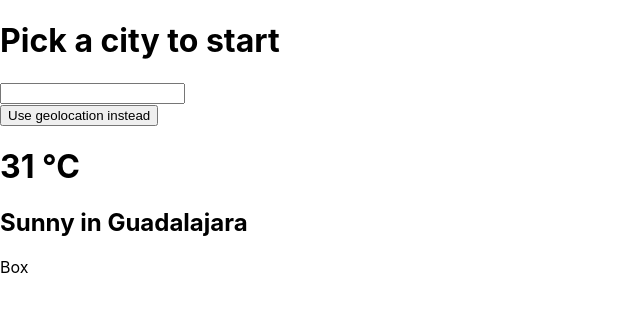
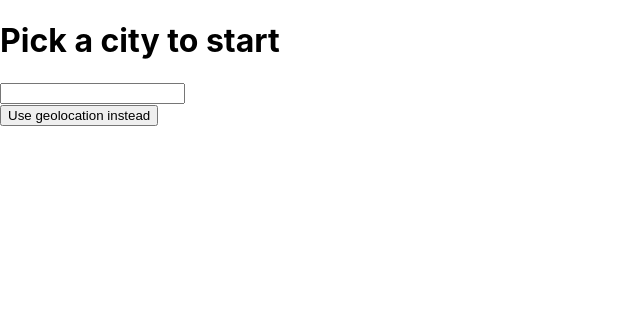
Before and after one commit to Barraza44/top-weather-app, a React (Create React App) app: page / in a window 1280 px wide. Shown: the top 312 px of the page, without its empty margins (0-640 px from the left). Built offline with nearby package versions, Linux system fonts and the light colour scheme.

Commit message:
added visibility toggle

```diff
--- a/src/App.tsx
+++ b/src/App.tsx
@@ -5,7 +5,7 @@ import SearchBox from "./searchBox";
 
 function App() {
   const [ location, setLocation ] = useState({lat: 0, lon: 0});
-  const [ city, setCity] = useState({cityName: "London"});
+  const [ city, setCity] = useState({cityName: ""});
   const [ visibility, setVisibility ] = useState("shown")
   const geoLocate = () => {
 
@@ -32,9 +32,9 @@ function App() {
       <h1 className={visibility}>Pick a city to start</h1>
       <SearchBox visibility={visibility} />
       <button onClick={() => geoLocate()} className={visibility}>Use geolocation instead</button>
-      {city.cityName === ""
-        ? <WeatherForecast city={""} geoLocation={location} />
-        : <WeatherForecast city={city.cityName} geoLocation={{lat: 0, lon: 0}} />
+      {visibility === "hidden"
+        ? <WeatherForecast  city={city.cityName} geoLocation={location} />
+        : null
       }
     </div>
   );
--- a/src/searchBox.tsx
+++ b/src/searchBox.tsx
@@ -1,9 +1,9 @@
 import React from "react";
 
 // @ts-ignore
-const SearchBox = ({visibility}) => {
+const SearchBox = (props) => {
   return(
-    <form className={visibility}>
+    <form className={props.visibility}>
       <input type="text" name="citySearch" id="city-search"/>
     </form>
   )
```
